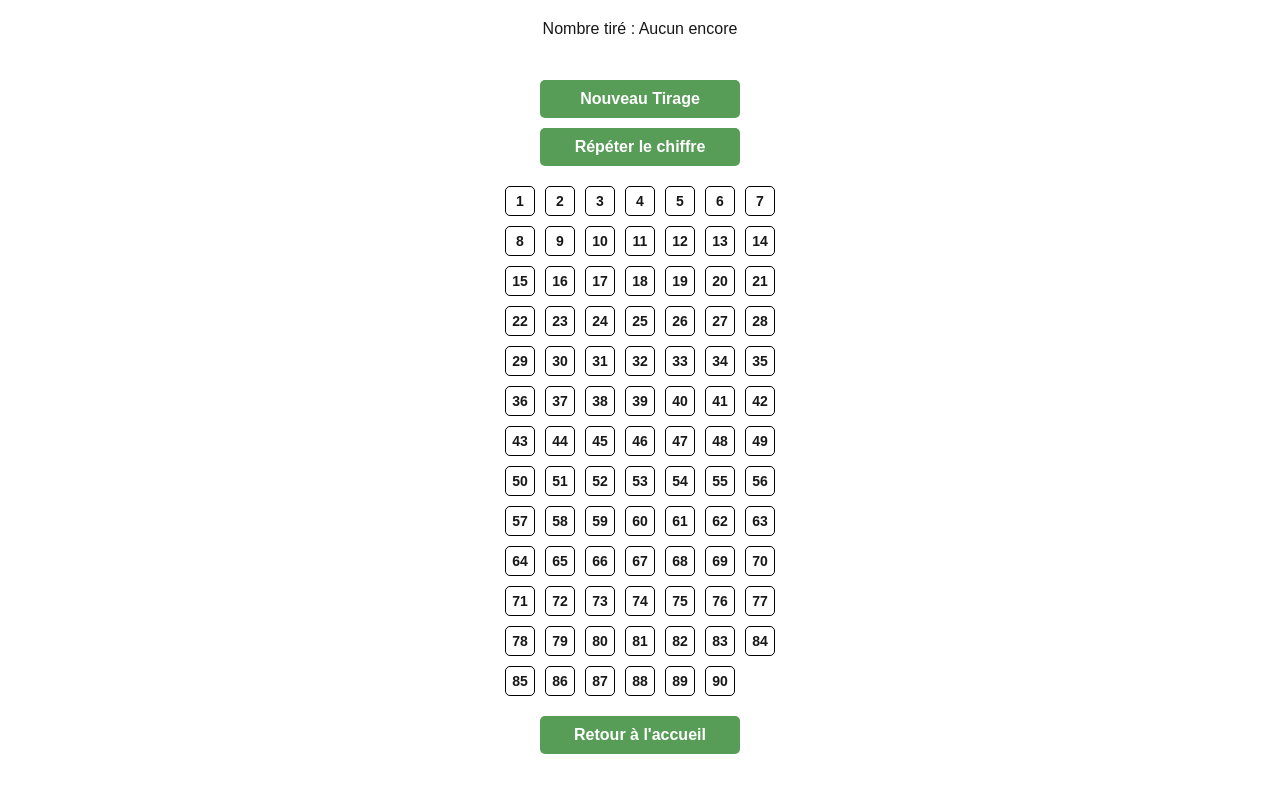
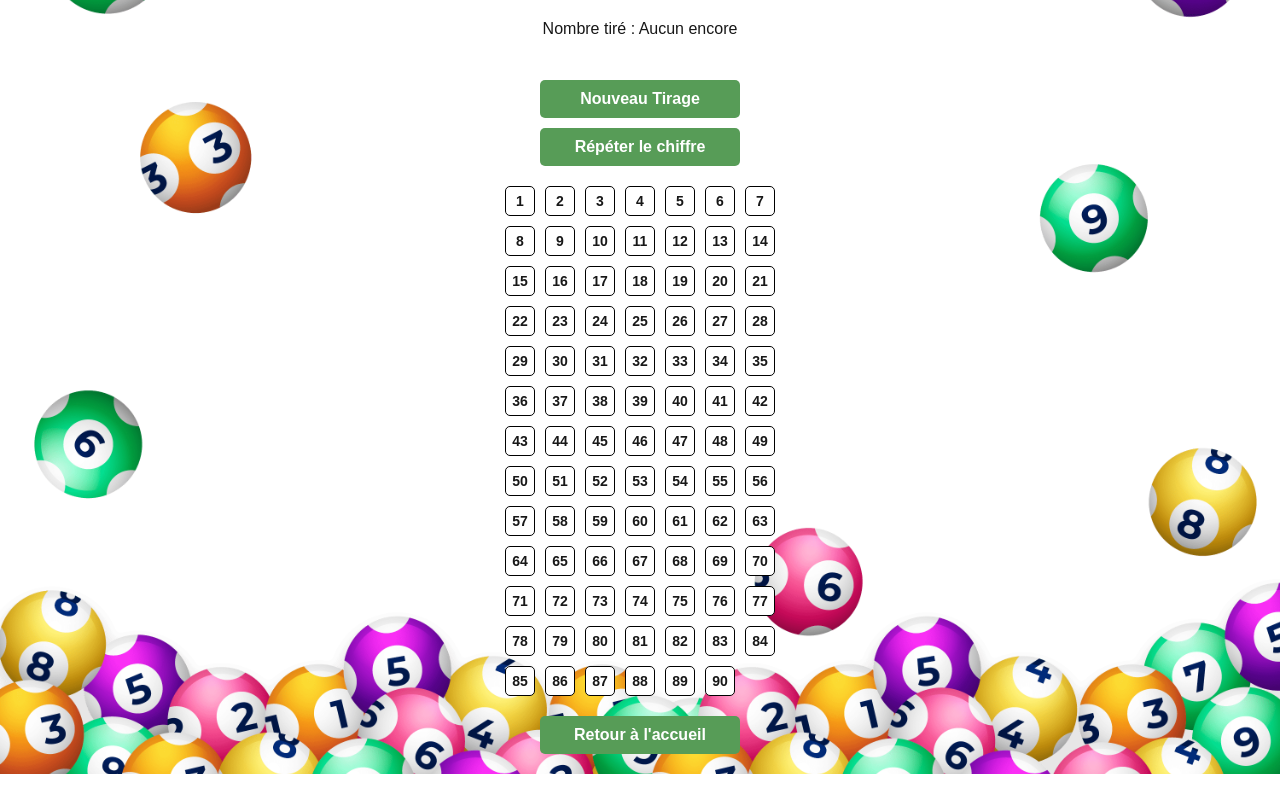
Before and after one commit to ImadeusF/jeux-bingo, a Next.js app: page /game in a window 1280 px wide. Built offline with nearby package versions, Linux system fonts and the light colour scheme.

Commit message:
💄 F01 > Adding style

```diff
--- a/src/app/game/page.tsx
+++ b/src/app/game/page.tsx
@@ -77,7 +77,22 @@ const MainStyled = styled.main`
   flex-direction: column;
   align-items: center;
   gap: 10px;
-  padding-top: 20px;
+  padding: 20px 0px;
+  position:relative;
+
+  &::before {
+    content: "";
+    position: absolute;
+    background: rgba(255, 255, 255, 0.5) url("/images/background_game.png");
+    background-size: cover;
+    background-position: center;
+    background-blend-mode: darken;
+    top: 0;
+    left: 0;
+    right: 0;
+    bottom: 0;
+    z-index: -1;
+  }
 
   .board-header {
     height: 50px;
--- a/src/app/page.tsx
+++ b/src/app/page.tsx
@@ -26,7 +26,7 @@ const HomeStyled = styled.main`
   &::before {
     content: "";
     position: absolute;
-    background: rgba(0, 0, 0, 0.7) url("/images/background_menu.png");
+    background: rgba(105, 105, 105, 0.9) url("/images/background_menu.png");
     background-size: cover;
     background-position: center;
     background-blend-mode: darken;
```
